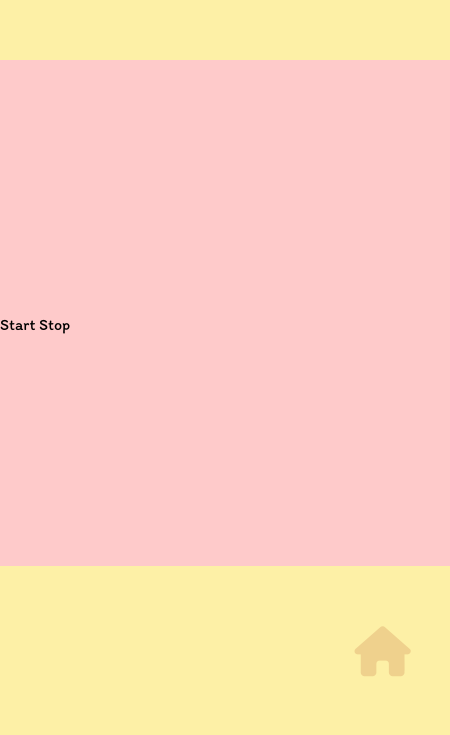
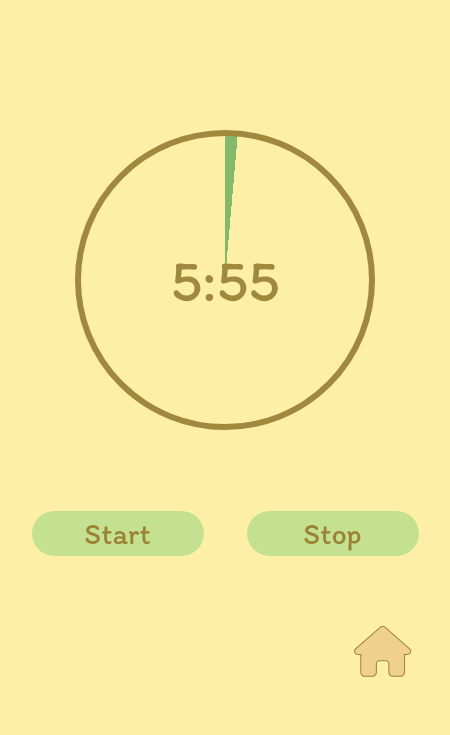
Before and after one commit to ChloeLee100/EggTimer_app, an Electron app: page docs/timer.html in a window 450 px wide. Shown: the part 109-844 px from the top of the page. Drawn offline with nearby package versions, Linux system fonts and the light colour scheme.

Commit message:
choice page end

```diff
--- a/docs/style.css
+++ b/docs/style.css
@@ -80,6 +80,7 @@ html, body {
   display: flex;
   align-items: end;
   justify-content: center;
+  padding-bottom: 5%;
 }
 
 .choice_page .sec-01 > nav {
@@ -101,6 +102,33 @@ html, body {
   gap: 30px;
 }
 
+.choice_page .sec-02 > .choice-box > a {
+  display: flex;
+  align-items: center;
+  justify-content: center;
+  flex-direction: column;
+}
+
+.choice_page .sec-02 > .choice-box > a > img {
+  width: 150px;
+}
+
+.choice_page .sec-02 > .choice-box > a > nav {
+  font-size: 20px;
+  color: #9C8233;
+}
+
+.choice_page .sec-02 > .choice-box > a:nth-child(2) {
+  position: relative;
+}
+
+.choice_page .sec-02 > .choice-box > a > .best {
+  width: 60px;
+  position: absolute;
+  top: 0;
+  left: 0;
+}
+
 /* sec-03 */
 .choice_page .sec-03 {
   display: flex;
@@ -108,7 +136,7 @@ html, body {
   justify-content: end;
 }
 
-.choice_page .sec-03 > a {
+.home_icon {
   height: 100%;
   width: 30%;
   padding: 20px;
@@ -117,16 +145,17 @@ html, body {
   justify-content: center;
 }
 
-.choice_page .sec-03 > a > i {
+.home_icon > i {
   font-size: 50px;
   color: #efd18d;
+  -webkit-text-stroke: 1px #9C8233;
 }
 
-.choice_page .sec-03 > a > i:hover {
+.home_icon > i:hover {
   color: #feca61;
 }
 
-.choice_page .sec-03 > a > i:active {
+.home_icon > i:active {
   transform: scale(0.9);
 }
 
@@ -151,6 +180,63 @@ html, body {
   -webkit-text-stroke: 2px black;
   text-shadow: 4px 4px rgb(67, 67, 67);
   paint-order: stroke fill;
+}
+
+/* sec-02 */
+.timer_page .sec-02 {
+  display: flex;
+  flex-direction: column;
+}
+
+.timer_page .timer {
+  display: flex;
+  justify-content: center;
+  align-items: center;
+  height: 100%;
+}
+
+.timer_page .countdown-circle {
+  width: 300px;
+  height: 300px;
+  border: 6px solid #a1883f;
+  border-radius: 50%;
+  display: flex;
+  justify-content: center;
+  align-items: center;
+  font-size: 60px;
+  color: #a1883f;
+}
+
+.timer_page .sec-02 > .timer-btn {
+  padding: 0px 10px 0px 10px;
+}
+
+.timer_page .sec-02 > .timer-btn > .timer-btn-box {
+  display: flex;
+  flex-direction: row;
+  align-items: center;
+  justify-content: space-around;
+  height: 100%;
+}
+
+.timer_page .sec-02 > .timer-btn > .timer-btn-box > a {
+  background-color: #C4E192;
+  color: #9C8233;
+  border-radius: var(--border-radius);
+  font-size: 30px;
+  width: 40%;
+  display: flex;
+  align-items: center;
+  justify-content: center;
+}
+
+.timer_page .sec-02 > .timer-btn > .timer-btn-box > a:hover {
+  background-color: #9C8233;
+  color: #C4E192;
+}
+
+.timer_page .sec-02 > .timer-btn > .timer-btn-box > a:active {
+  transform: scale(0.9);
 }
 
 /* sec-03 */
--- a/docs/timer.html
+++ b/docs/timer.html
@@ -26,14 +26,12 @@
   <section class="sec-01 h-[20%]">
     <nav id="egg-type"></nav>
   </section>
-  <section class="sec-02 h-[60%] bg-red-200">
-    <div class="timer h-[50%]">
-      <nav>
-
-      </nav>
+  <section class="sec-02 h-[60%]">
+    <div class="timer h-[85%]">
+      <div id="countdown" class="countdown-circle"></div>
     </div>
-    <div class="timer-btn h-[10%]">
-      <div>
+    <div class="timer-btn h-[15%]">
+      <div class="timer-btn-box">
         <a href="" class="timerStart-btn">
           Start
         </a>
@@ -44,7 +42,7 @@
     </div>
   </section>
   <section class="sec-03 h-[20%]">
-    <a href="index.html">
+    <a href="index.html" class="home_icon">
       <i class="fa-solid fa-house"></i>
     </a>
   </section>
--- a/docs/timer.js
+++ b/docs/timer.js
@@ -1,4 +1,3 @@
-// Timer
 function startTimer(minutes, name) {
   window.location.href = `timer.html?time=${minutes}&name=${encodeURIComponent(name)}`;
 }
@@ -12,19 +11,24 @@ if (window.location.href.includes('timer.html')) {
     document.getElementById('egg-type').textContent = decodeURIComponent(name);
   }
 
-  // Optional: start timer logic here
   let time = minutes * 60;
-  const countdownElement = document.getElementById('countdown'); // if you have one
+  const totalTime = time;
+  const countdownElement = document.getElementById('countdown');
 
   function updateTimer() {
     const mins = Math.floor(time / 60);
     const secs = time % 60;
     countdownElement.textContent = `${mins}:${secs.toString().padStart(2, '0')}`;
+
+    const percentage = ((totalTime - time) / totalTime) * 100;
+    countdownElement.style.background = `conic-gradient(#83B968 ${percentage}%, #FDF0A6 ${percentage}%)`;
+
     if (time > 0) {
       time--;
       setTimeout(updateTimer, 1000);
     } else {
-      countdownElement.textContent = "Time's up!";
+      countdownElement.textContent = "0:00";
+      countdownElement.style.background = `conic-gradient(#83B968 100%, #FDF0A6 100%)`;
     }
   }
 
```
Also changed, not shown: docs/choice.html (+12 -7 lines), images/best.PNG (added), images/hardBoiled.PNG (added), images/overCooked.PNG (added), images/runnyYolk.PNG (added), images/softBoiled.PNG (added).
